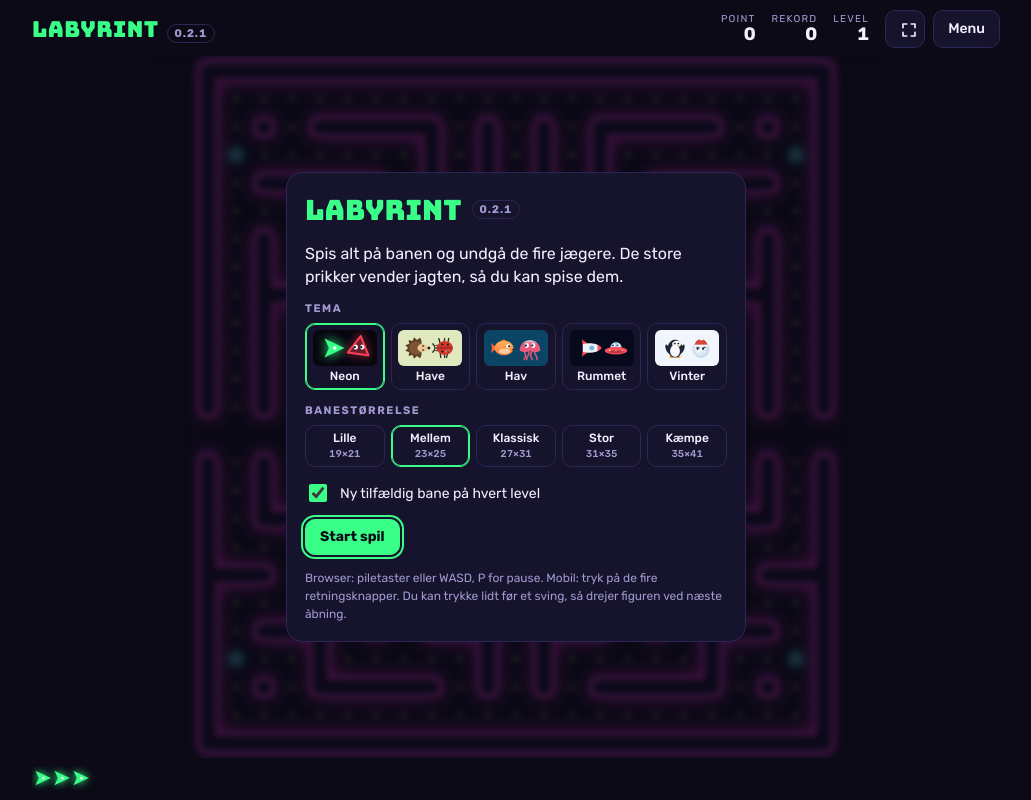
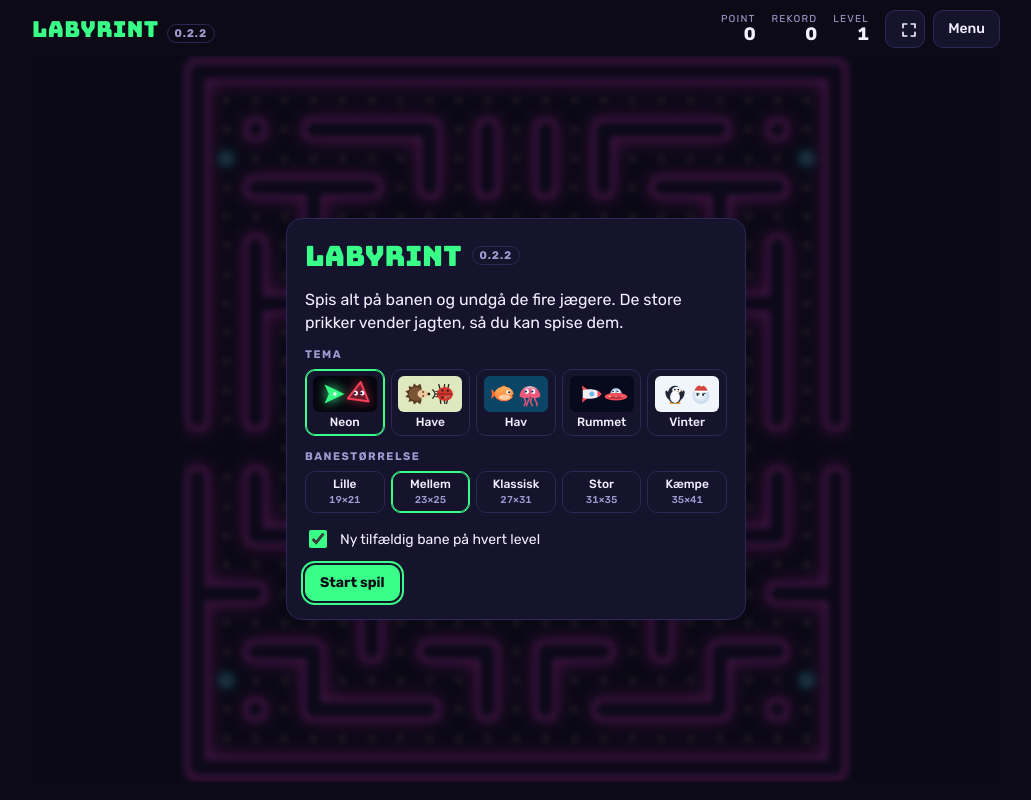
Before and after one commit to seranodk/Labyrint, a plain HTML site: page game.html in a window 1280 px wide. Shown: the whole page, without its empty margins (124-1155 px from the left). Drawn offline with Linux system fonts and the light colour scheme.

Commit message:
Labyrint 0.2.2: ingen styring i menuen, menuen kræver aldrig scroll
Co-Authored-By: Claude Opus 5.5 <noreply@anthropic.com>
Claude-Session: https://claude.ai/code/session_018eDCLRRpxYt7QbdimgKTaj

```diff
--- a/game.html
+++ b/game.html
@@ -44,9 +44,14 @@ canvas#lives{width:120px;height:24px}
 body.touch .pad{display:grid}
 body.touch footer{display:flex;flex-direction:column;align-items:center;gap:4px}
 body.touch footer .side{align-self:flex-start}
-.menu{position:absolute;inset:0;display:flex;align-items:center;justify-content:center;overflow:auto;padding:8px;box-sizing:border-box;
+.menu{position:absolute;inset:0;display:flex;align-items:center;justify-content:center;overflow:hidden;padding:8px;box-sizing:border-box;
   background:color-mix(in srgb,var(--bg) 78%,transparent);backdrop-filter:blur(3px);-webkit-backdrop-filter:blur(3px)}
-.card{width:min(100%,460px);box-sizing:border-box;background:var(--panel);border:1px solid var(--line);border-radius:16px;padding:18px;display:grid;gap:14px;max-height:100%;overflow:auto}
+.card{width:min(100%,460px);box-sizing:border-box;background:var(--panel);border:1px solid var(--line);border-radius:16px;padding:18px;display:grid;gap:14px;max-height:100%;overflow:hidden}
+body.inmenu footer{display:none!important}
+@media (max-height:740px){.card{padding:14px;gap:10px}.card h2{margin-bottom:6px}.lead{font-size:13px;line-height:1.4}}
+.chip span{max-width:100%;overflow:hidden;text-overflow:ellipsis;white-space:nowrap}
+@media (max-width:360px){.chip{font-size:10.5px}.chip small{font-size:9px}}
+@media (max-height:620px){.lead{display:none}.chip canvas{max-width:48px}.chip{padding:4px 3px}}
 .card h1{margin:0;font-family:var(--display);font-weight:400;font-size:clamp(20px,6vw,28px);color:var(--accent);text-wrap:balance}
 .mhead{display:flex;align-items:center;gap:10px;flex-wrap:wrap}
 .lead{margin:0;line-height:1.45;color:var(--fg);max-width:60ch}
@@ -69,7 +74,7 @@ body.touch footer .side{align-self:flex-start}
 
 <div class="app">
   <header>
-    <div class="brand"><b>Labyrint</b><span class="ver" id="verTop">0.2.1</span></div>
+    <div class="brand"><b>Labyrint</b><span class="ver" id="verTop">0.2.2</span></div>
     <div class="stats">
       <div class="stat"><span>Point</span><strong id="sScore">0</strong></div>
       <div class="stat"><span>Rekord</span><strong id="sHi">0</strong></div>
@@ -85,7 +90,7 @@ body.touch footer .side{align-self:flex-start}
     <div class="msg" id="msg" hidden></div>
     <div class="menu" id="menu">
       <div class="card">
-        <div class="mhead"><h1>Labyrint</h1><span class="ver" id="verMenu">0.2.1</span></div>
+        <div class="mhead"><h1>Labyrint</h1><span class="ver" id="verMenu">0.2.2</span></div>
         <p class="lead" id="lead">Spis alt på banen og undgå de fire jægere. De store prikker vender jagten, så du kan spise dem.</p>
         <section><h2>Tema</h2><div class="grid5" id="themes"></div></section>
         <section><h2>Banestørrelse</h2><div class="grid5" id="sizes"></div></section>
@@ -95,7 +100,6 @@ body.touch footer .side{align-self:flex-start}
           <button class="btn" id="resumeBtn" hidden>Fortsæt</button>
         </div>
         <p class="help" id="installHint" hidden>Spil i fuld skærm som en app: åbn spillet i Safari eller Chrome og vælg <b>Føj til hjemmeskærm</b>.</p>
-        <p class="help">Browser: piletaster eller WASD, P for pause. Mobil: tryk på de fire retningsknapper. Du kan trykke lidt før et sving, så drejer figuren ved næste åbning.</p>
       </div>
     </div>
   </main>
@@ -112,7 +116,7 @@ body.touch footer .side{align-self:flex-start}
 
 <script>
 (()=>{
-const VERSION='0.2.1';
+const VERSION='0.2.2';
 const $=id=>document.getElementById(id);
 const cv=$('cv'), ctx=cv.getContext('2d'), stage=$('stage');
 const TAU=Math.PI*2;
@@ -700,14 +704,14 @@ function drawLives(){
 const menu=$('menu'),lead=$('lead'),startBtn=$('startBtn'),resumeBtn=$('resumeBtn');
 let sizeAtPause=null;
 function openMenu(text,startLabel,canResume){
-  G.paused=true;menu.hidden=false;
+  G.paused=true;menu.hidden=false;document.body.classList.add('inmenu');
   if(text)lead.textContent=text;
   startBtn.textContent=startLabel||'Start spil';
   resumeBtn.hidden=!canResume;sizeAtPause=S.size;
   $('pauseBtn').textContent='Menu';
   setTimeout(()=>(canResume?resumeBtn:startBtn).focus({preventScroll:true}),0);
 }
-function closeMenu(){menu.hidden=true;G.paused=false;$('pauseBtn').textContent='Pause';cv.focus?.()}
+function closeMenu(){menu.hidden=true;document.body.classList.remove('inmenu');G.paused=false;$('pauseBtn').textContent='Pause';cv.focus?.()}
 function buildMenu(){
   const tw=$('themes');tw.innerHTML='';
   for(const t of THEMES){
--- a/sw.js
+++ b/sw.js
@@ -1,5 +1,5 @@
-// Labyrint 0.2.1 – gør spillet spilbart offline efter første besøg
-const CACHE = 'labyrint-0.2.1';
+// Labyrint 0.2.2 – gør spillet spilbart offline efter første besøg
+const CACHE = 'labyrint-0.2.2';
 const FILES = ['./', './index.html', './manifest.webmanifest', './icon-192.png', './icon-512.png', './apple-touch-icon.png'];
 self.addEventListener('install', e => { e.waitUntil(caches.open(CACHE).then(c => c.addAll(FILES))); self.skipWaiting(); });
 self.addEventListener('activate', e => {
```
Also changed, not shown: index.html (+12 -8 lines), 1 other file.
